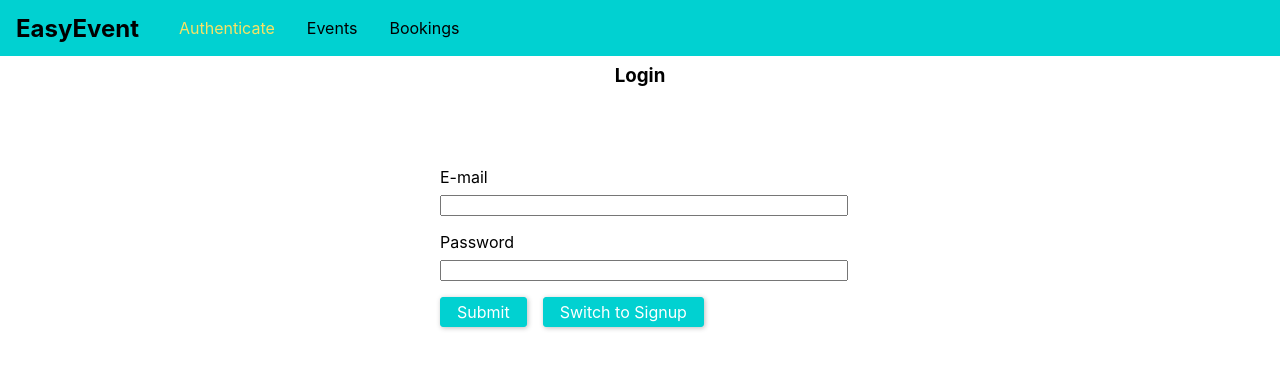
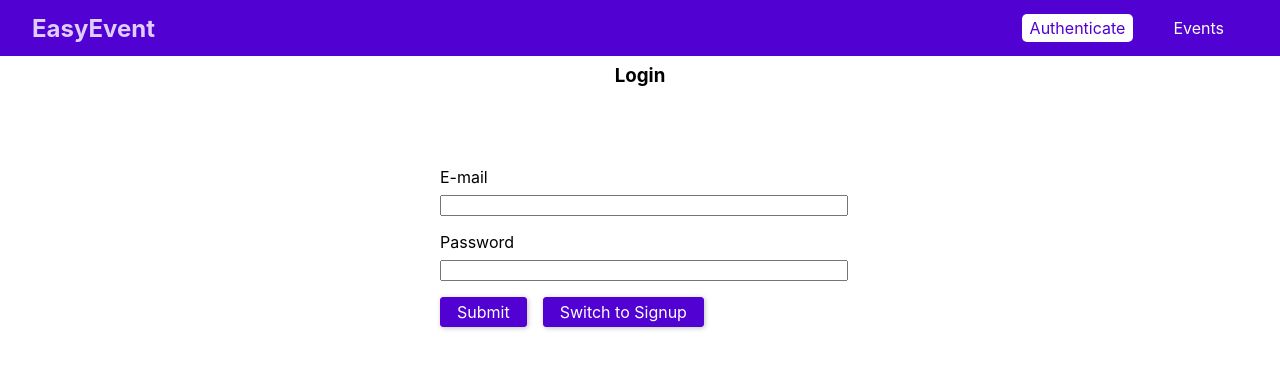
Before and after one commit to toad-sage/Events-Booking, a React (Create React App) app in the folder frontend/: page /auth in a window 1280 px wide. Shown: the top 368 px of the page. Built offline with nearby package versions, Linux system fonts and the light colour scheme.

Commit message:
used token by login and changed design

```diff
--- a/frontend/src/App.js
+++ b/frontend/src/App.js
@@ -1,24 +1,55 @@
 import React, { Component } from 'react'
 import { BrowserRouter,Route,Redirect,Switch } from 'react-router-dom'
+
 import './App.css'
 import AuthPage from './pages/Auth'
 import EventsPage from './pages/Events'
 import { BookingsPage } from './pages/Bookings'
 import MainNavigation from './components/Navigation/MainNavigation'
+import AuthContext from './context/auth-context'
 
 export class App extends Component {
+
+  constructor(props) {
+    super(props)
+
+    this.state = {
+       token: null,
+       userId: null
+    }
+  }
+
+
+  login = (token,userId,tokenExpiration) => {
+    this.setState({ token:token , userId: userId })
+  }
+
+  logout = () => {
+    this.setState({ token:null , userId:null })
+  }
+
   render() {
     return (
         <BrowserRouter>
+        <AuthContext.Provider value={{
+          token: this.state.token,
+          userId: this.state.userId,
+          login: this.login,
+          logout: this.logout
+        }}
+        >
             <MainNavigation />
             <main className="main-content">
               <Switch>
-              <Redirect from="/" to="/auth" exact />
-              <Route path='/auth' component={AuthPage} />
+                {!this.state.token && (<Redirect from="/" to="/auth" exact />)}
+                {this.state.token && (<Redirect from="/" to="/events" exact />)}
+                {this.state.token && (<Redirect from="/auth" to="/events" exact />)}
+                {!this.state.token && (<Route path='/auth' component={AuthPage} />)}
                 <Route path='/events' component={EventsPage} />
-              <Route path='/bookings' component={BookingsPage} />
+                {this.state.token && (<Route path='/bookings' component={BookingsPage} />)}
               </Switch>
             </main>
+          </AuthContext.Provider>
         </BrowserRouter>
     )
   }
--- a/frontend/src/components/Navigation/MainNavigation.css
+++ b/frontend/src/components/Navigation/MainNavigation.css
@@ -1,19 +1,21 @@
-
 .main-navigation {
   position: fixed;
   left: 0;
   top: 0;
   width: 100%;
   height: 3.5rem;
-    background: #01d1d1;
-    padding: 0 1rem;
+  background: #5101d1;
+  padding: 0 2rem;
   display: flex;
   align-items: center;
+  justify-content: space-between;
+  box-sizing: border-box;
 }
 
 .main-navigation__logo h1 {
   margin: 0;
   font-size: 1.5rem;
+  color: #dfcefc;
 }
 
 .main-navigation__items {
@@ -33,11 +35,14 @@
 
 .main-navigation__items a {
   text-decoration: none;
-    color: #000;
+  color: white;
+  padding: 0.25rem 0.5rem;
 }
 
 .main-navigation__items a:hover,
 .main-navigation__items a:active,
 .main-navigation__items a.active {
-      color: #f8e264;
+    background: #ffffff;
+    color: #5101d1;
+    border-radius: 5px;
 }
--- a/frontend/src/components/Navigation/MainNavigation.js
+++ b/frontend/src/components/Navigation/MainNavigation.js
@@ -1,28 +1,34 @@
 
-import React from 'react';
+import React, { useContext } from 'react';
 import { NavLink } from 'react-router-dom';
 
+import AuthContext from '../../context/auth-context'
 import './MainNavigation.css';
 
-const mainNavigation = props => (
+
+function MainNavigation() {
+  const loginContext = useContext(AuthContext);
+  console.log(loginContext.token)
+   return (
     <header className="main-navigation">
       <div className="main-navigation__logo">
         <h1>EasyEvent</h1>
       </div>
       <nav className="main-navigation__items">
         <ul>
-        <li>
+          { !loginContext.token && (<li>
             <NavLink to="/auth">Authenticate</NavLink>
-        </li>
+          </li>)}
           <li>
             <NavLink to="/events">Events</NavLink>
           </li>
-        <li>
+          { loginContext.token && (<li>
             <NavLink to="/bookings">Bookings</NavLink>
-        </li>
+          </li>)}
         </ul>
       </nav>
     </header>
   );
+}
 
-export default mainNavigation;
+export default MainNavigation;
--- /dev/null
+++ b/frontend/src/context/auth-context.js
@@ -0,0 +1,8 @@
+import React from 'react'
+
+export default React.createContext({
+    token: null,
+    userId: null,
+    login: (token,userId,tokenExpiration) => {},
+    logout: () => {}
+})
--- a/frontend/src/pages/Auth.css
+++ b/frontend/src/pages/Auth.css
@@ -1,4 +1,3 @@
-
 .auth-form {
   width: 25rem;
   max-width: 80%;
@@ -20,9 +19,9 @@
 }
 
 .form-actions button {
-    background: #01d1d1;
+  background: #5101d1;
   font: inherit;
-    border: 1px solid #01d1d1;
+  border: 1px solid #5101d1;
   border-radius: 3px;
   padding: 0.25rem 1rem;
   margin-right: 1rem;
@@ -33,6 +32,6 @@
 
 .form-actions button:hover,
 .form-actions button:active {
-      background: #01a7a7;
-      border-color: #01a7a7;
+    background: #6219d6;
+    border-color: #6219d6;
 }
--- a/frontend/src/pages/Auth.js
+++ b/frontend/src/pages/Auth.js
@@ -1,5 +1,6 @@
 import React, { Component } from 'react'
 import './Auth.css'
+import AuthContext from '../context/auth-context'
 
 class AuthPage extends Component {
 
@@ -12,6 +13,8 @@ class AuthPage extends Component {
         this.emailEl = React.createRef();
         this.passwordEl = React.createRef();
     }
+
+    static contextType = AuthContext;
 
     switchModeHandler = () => {
         this.setState(prevState => {
@@ -68,7 +71,14 @@ class AuthPage extends Component {
             return res.json()
         })
         .then(resData => {
-            console.log(resData);
+            // console.log(resData);
+            if(resData.data.login.token){
+                this.context.login(
+                  resData.data.login.token,
+                  resData.data.login.userId,
+                  resData.data.login.tokenExpiration
+                );
+            }
         })
         .catch(err => {
             console.log(err);
```
Lines whose indentation alone changed are shown as unchanged.
